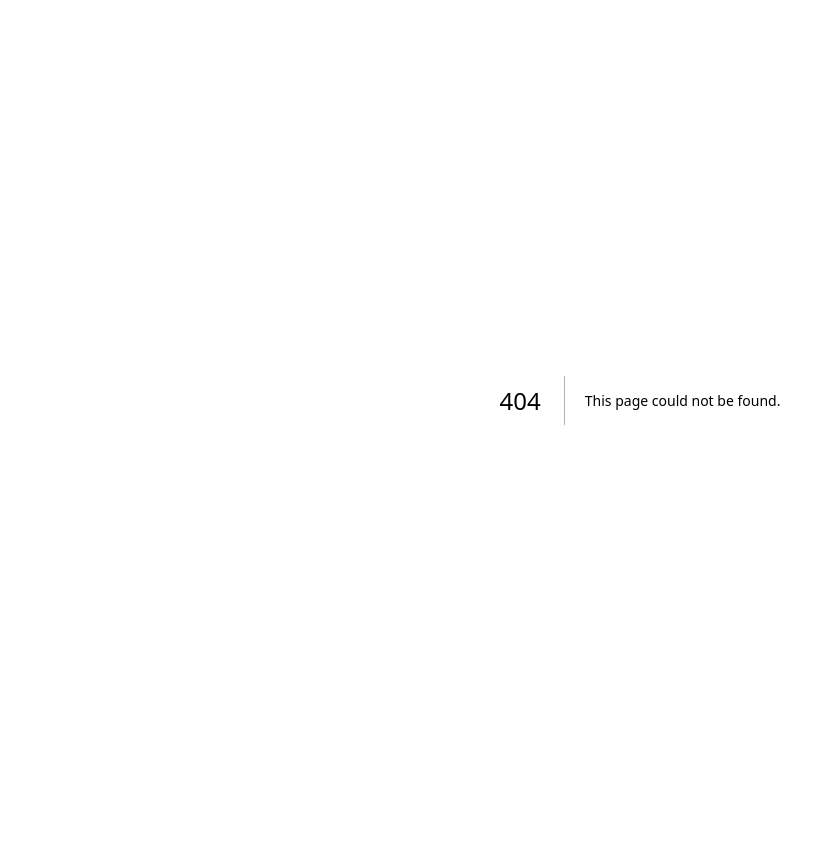
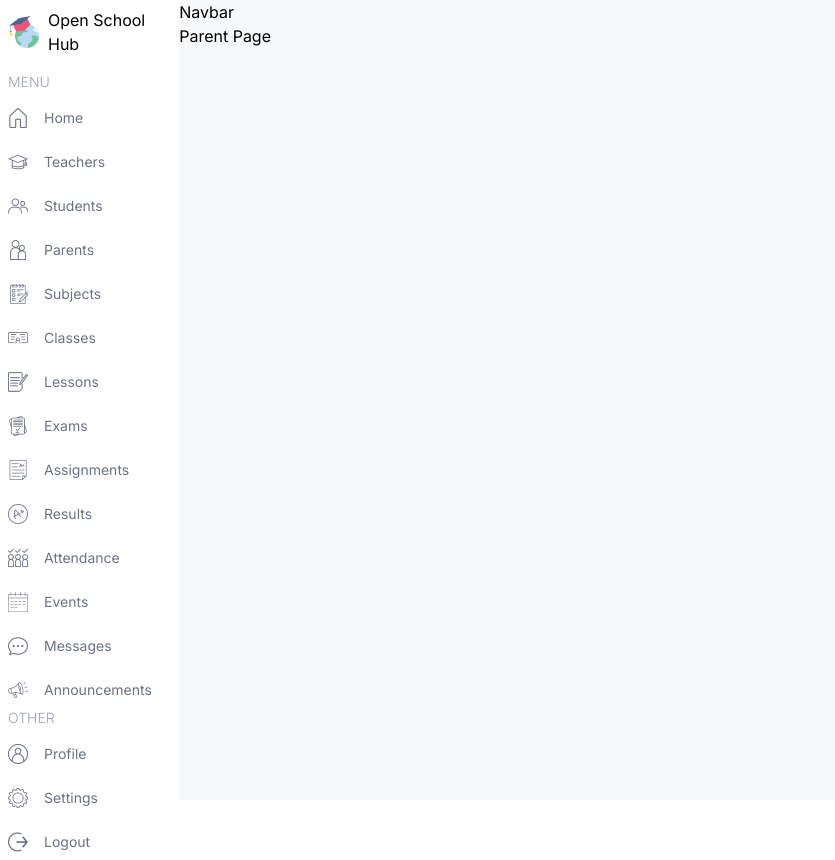
Before and after one commit to ZUBERKHAN034/next-openschoolhub-fe, a Next.js app: page /parent in a window 1280 px wide. Before the commit this address had no page. Shown: the whole page, without its empty margins (0-835 px from the left). Before the commit the page ends 800 px from the top, so only its background shows below. Built offline with nearby package versions, Linux system fonts and the light colour scheme.

Commit message:
🚧 setup layout component and initialize menu styling

```diff
--- /dev/null
+++ b/src/app/(dashboard)/admin/page.tsx
@@ -0,0 +1,7 @@
+ const  AdminPage =() => {
+  return (
+    <div className=''>Admin Page</div>
+  )
+}
+
+export default AdminPage
--- /dev/null
+++ b/src/app/(dashboard)/layout.tsx
@@ -0,0 +1,30 @@
+import Image from "next/image";
+import Link from "next/link";
+import Menu from "@/components/Menu";
+import Navbar from "@/components/Navbar";
+
+const DashboardLayout = ({
+  children,
+}: Readonly<{
+  children: React.ReactNode;
+}>) => {
+  return (
+      <div className="h-screen flex">
+        {/* LEFT */}
+        <div className="w-[14%] md:w-[8%] lg:w-[16%] xl:w-[14%] p-2">
+          <Link href="/" className="flex items-center justify-center lg:justify-start gap-2">
+            <Image src="/logo.png" alt="logo" width={32} height={32} />
+            <span className="hidden lg:block">Open School Hub</span>
+          </Link>
+          <Menu />
+        </div>
+        {/* RIGHT */}
+        <div className="w-[86%] md:w-[92%] lg:w-[84%] xl:w-[86%] bg-[#F7F8FA] overflow-scroll">
+          <Navbar />
+          {children}
+        </div>
+      </div>
+  );
+}
+
+export default DashboardLayout;
--- /dev/null
+++ b/src/app/(dashboard)/parent/page.tsx
@@ -0,0 +1,7 @@
+const  ParentPage =() => {
+  return (
+    <div className=''>Parent Page</div>
+  )
+}
+
+export default ParentPage
--- /dev/null
+++ b/src/app/(dashboard)/student/page.tsx
@@ -0,0 +1,7 @@
+ const  StudentPage =() => {
+  return (
+    <div className=''>Student Page</div>
+  )
+}
+
+export default StudentPage
--- /dev/null
+++ b/src/app/(dashboard)/teacher/page.tsx
@@ -0,0 +1,7 @@
+ const  TeacherPage =() => {
+  return (
+    <div className=''>Teacher Page</div>
+  )
+}
+
+export default TeacherPage
--- a/src/app/layout.tsx
+++ b/src/app/layout.tsx
@@ -9,14 +9,16 @@
   description: "Next.js Open School Hub [Modern School Management System]",
 };
 
-export default function RootLayout({
+const RootLayout = ({
   children,
 }: Readonly<{
   children: React.ReactNode;
-}>) {
+}>) => {
   return (
     <html lang="en">
       <body className={inter.className}>{children}</body>
     </html>
   );
 }
+
+export default RootLayout;
--- /dev/null
+++ b/src/app/login/page.tsx
@@ -0,0 +1,7 @@
+const  LoginPage =() => {
+  return (
+    <div className=''>Login Page</div>
+  )
+}
+
+export default LoginPage
--- a/src/components/Menu.tsx
+++ b/src/components/Menu.tsx
@@ -1,3 +1,6 @@
+import Link from "next/link";
+import Image from "next/image";
+
 const menuItems = [
   {
     title: "MENU",
@@ -112,3 +115,24 @@
     ],
   },
 ];
+const Menu = () => {
+  return (
+    <div className="mt-4 text-sm">
+      {menuItems.map((menuItem) => (
+        <div className="flex flex-col gap-2" key={menuItem.title}>
+          <span className="hidden lg:block text-gray-400 font-light my-0">{menuItem.title}</span>
+
+            {menuItem.items.map((item) => (
+              <Link href={item.href} key={item.label} className="flex items-center justify-center lg:justify-start gap-4 text-gray-500 py-2">
+              <Image src={item.icon} alt={item.label} width={20} height={20} />
+              <span className="hidden lg:block">{item.label}</span>
+              </Link>
+            ))}
+
+        </div>
+      ))}
+    </div>
+  );
+};
+
+export default Menu;
--- /dev/null
+++ b/src/components/Navbar.tsx
@@ -0,0 +1,7 @@
+const Navbar = () => {
+  return (
+   <div className="">Navbar</div>
+  );
+};
+
+export default Navbar;
```
